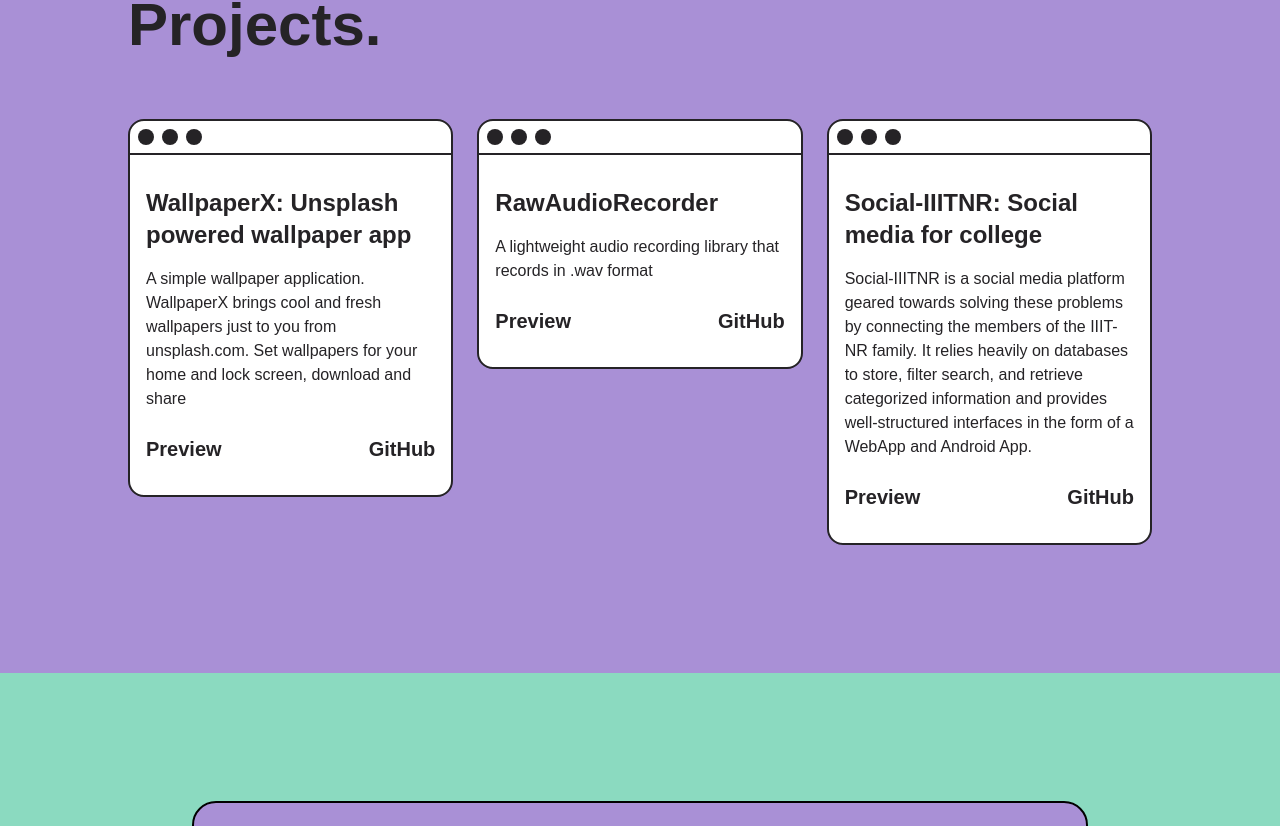
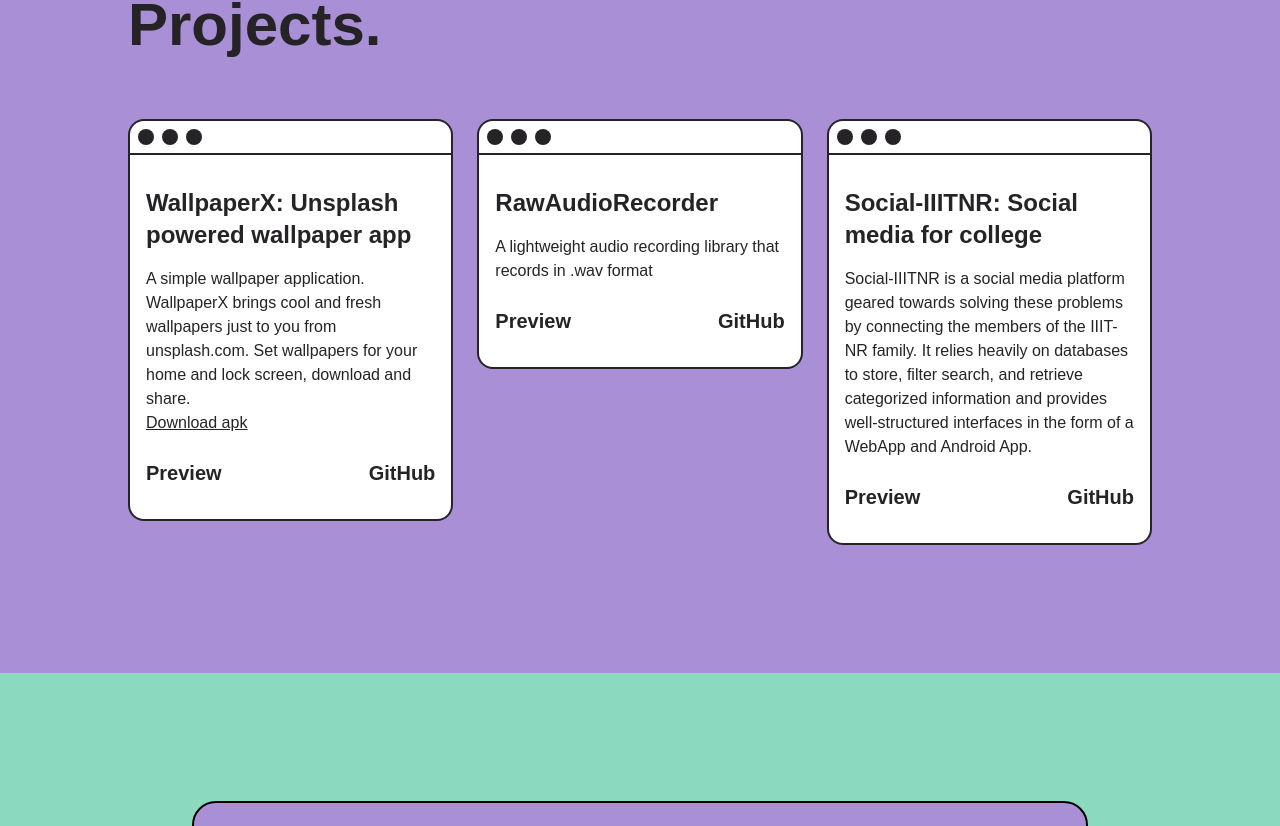
Before and after one commit to thedroiddiv/thedroiddiv.github.io, a React (Vite) app: page / in a window 1280 px wide. Shown: the part 2759-3585 px from the top of the page. Built offline with nearby package versions, Linux system fonts and the light colour scheme; a web font is replaced by a local one.

Commit message:
feat: add download apk button for wallpaperx

```diff
--- a/src/sections/projects/ProjectCard.tsx
+++ b/src/sections/projects/ProjectCard.tsx
@@ -6,6 +6,7 @@
   tech_stack: string[];
   preview: string[]; // [name, url]
   github: string[]; // [name, url]
+  additional?: string[]; // [name, url]
 }
 
 export const ProjectCard: React.FC<Props> = ({
@@ -13,6 +14,7 @@
   desc,
   preview,
   github,
+  additional,
 }) => {
   return (
     <div className="h-min w-full rounded-2xl border-2 border-[#252326] dark:border-white bg-white dark:bg-transparent">
@@ -26,6 +28,11 @@
       <div className="px-4 py-8">
         <h3 className="text-2xl font-bold">{title}</h3>
         <p className="mt-4 font-light leading-normal">{desc}</p>
+        {additional && (
+          <p className="hover:text-blue-300 mt-3 inline underline">
+            <a href={additional[1]}>{additional[0]}</a>
+          </p>
+        )}
         <div className="flex flex-row justify-between mt-6">
           <a
             href={preview[1]}
--- a/src/sections/projects/Projects.tsx
+++ b/src/sections/projects/Projects.tsx
@@ -11,13 +11,17 @@
         <div className="grid gap-6 md:grid-cols-3 mt-16">
           <ProjectCard
             title="WallpaperX: Unsplash powered wallpaper app"
-            desc="A simple wallpaper application. WallpaperX brings cool and fresh wallpapers just to you from unsplash.com. Set wallpapers for your home and lock screen, download and share"
+            desc="A simple wallpaper application. WallpaperX brings cool and fresh wallpapers just to you from unsplash.com. Set wallpapers for your home and lock screen, download and share."
             tech_stack={[]}
             preview={[
               'Preview',
               'https://play.google.com/store/apps/details?id=com.dxn.wallpaperx.ui&pli=1',
             ]}
             github={['GitHub', 'https://github.com/thedroiddiv/WallpaperX']}
+            additional={[
+              'Download apk',
+              'https://github.com/thedroiddiv/WallpaperX/releases/download/v1.0.8/app-release.apk',
+            ]}
           />
           <ProjectCard
             title="RawAudioRecorder"
```
